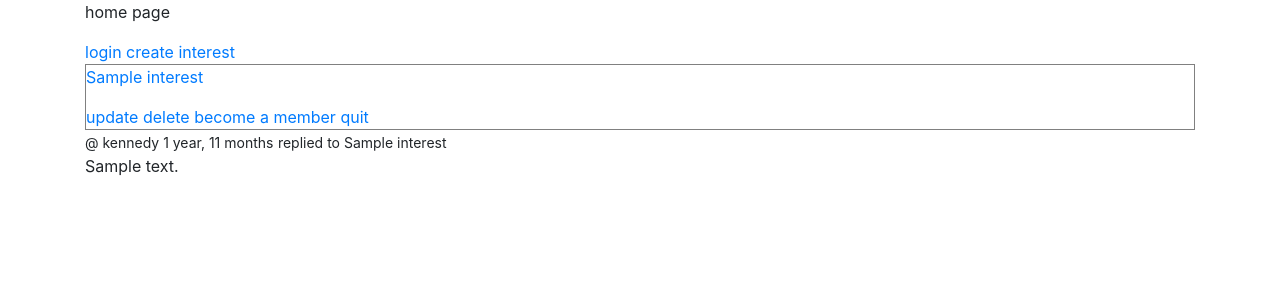
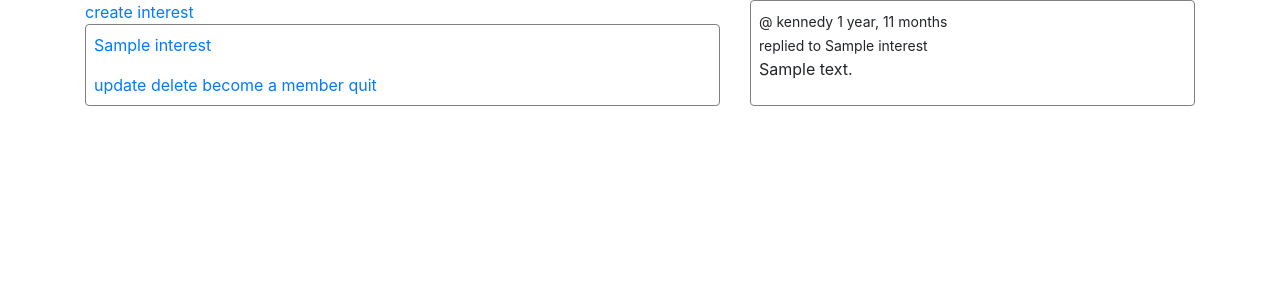
Before and after one commit to kennedybabu/spectrum, a Django app: page / in a window 1280 px wide. Shown: the part 56-356 px from the top of the page. Run offline with Django 4.2, Linux system fonts and the light colour scheme; data comes from the database, SQL or seed files in the repository; tables that the repository leaves empty hold one stand-in row (values such as "Sample post"); some libraries are stand-ins or nearby versions.

Commit message:
style: style the home page

```diff
--- a/spectrum/templates/spectrum/home.html
+++ b/spectrum/templates/spectrum/home.html
@@ -5,24 +5,28 @@
 
 {% block content %}
 <div class="container">
-<p>home page</p>
-<a href="{% url 'login' %}">login</a>
+    <div class="row">
+
+        <div class='col-md-7'>
             <a href="{% url 'create_interest' %}">create interest</a>
 
         {% for interest in interests %}
-    <div class='object'>
+
+            <div class="object">
                 <p><a href="{% url 'interest' interest.id %}">{{ interest.name }}</a></p>
                 <a href="{% url 'update_interest' interest.id %}">update</a>
                 <a href="{% url 'delete_interest' interest.id %}">delete</a>
                 <a href="{% url 'join_interest' interest.id %}">become a member</a>
                 <a href="{% url 'quit_interest' interest.id %}">quit</a>
+            </div>
 
+
+        {% endfor %}
         </div>
-{% endfor %}
-<div>
+        <div class="col-md-5">
                 {% for post in posts %}
-        <div>
-            <small>@ {{ post.user }} {{ post.created | timesince }}</small>
+                    <div class="activity">
+                        <small>@ {{ post.user }} {{ post.created | timesince }}</small><br>
                         <small>replied to {{ post.interest }}</small>
                         <p>{{ post }}</p>
 
@@ -33,5 +37,6 @@
                 {% endfor %}
         </div>
 </div>
+</div>
 
 {% endblock %}
--- a/static/styles/main.css
+++ b/static/styles/main.css
@@ -1,3 +1,13 @@
 .object {
     border: 1px solid grey;
+    padding: .5rem .5rem;
+    border-radius: 4px;
+    margin-bottom: 1rem;
 }
+
+.activity {
+    border: 1px solid grey;
+    padding: .5rem .5rem;
+    border-radius: 4px;
+    margin-bottom: 1rem;
+}
```
Lines whose indentation alone changed are shown as unchanged.
